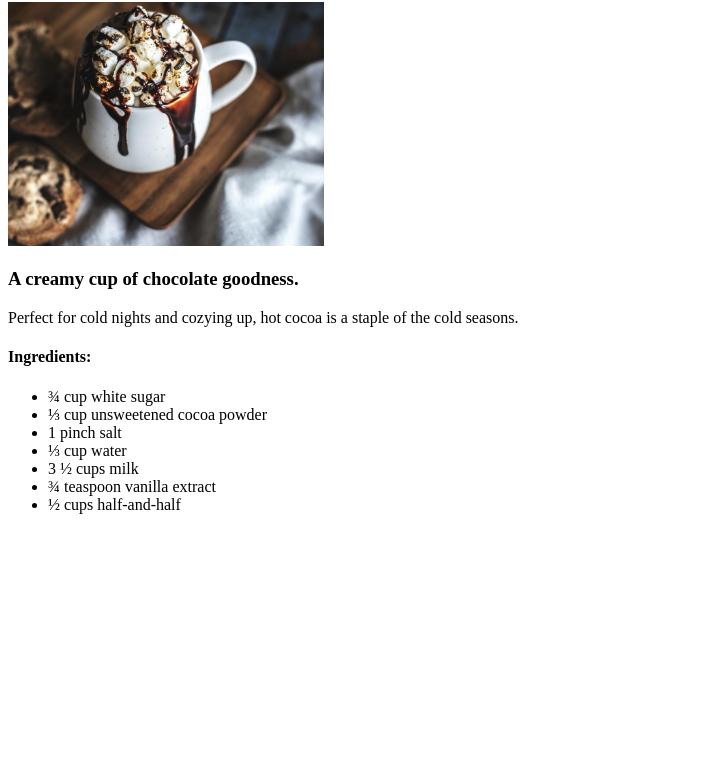
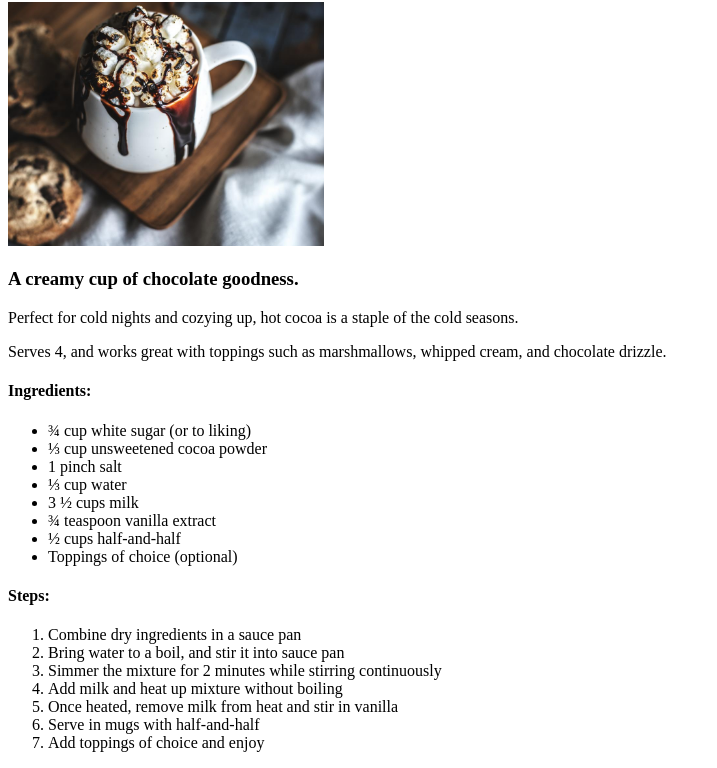
Before and after one commit to tobbiforhire/odin-recipes, a plain HTML site: page recipes/hot-cocoa.html in a window 1280 px wide. Shown: the part 78-846 px from the top of the page, without its empty margins (0-717 px from the left). Before the commit the page ends 800 px from the top, so only its background shows below. Drawn offline with Linux system fonts and the light colour scheme.

Commit message:
Add list of steps and revise certain elements
Add a new ordered list of steps, along with a new paragraph to describe
the recipe.
Also, include discretionary toppings as an ingredient, and specify that
sugar amount may vary depending on preference.

```diff
--- a/recipes/hot-cocoa.html
+++ b/recipes/hot-cocoa.html
@@ -9,15 +9,27 @@
         <img src="./img/hot-cocoa.jpg" alt="A delicious cup of hot cocoa with roasted marshmallows and chocolate drizzle on top." width="25%" height="25%">
         <h3>A creamy cup of chocolate goodness.</h3>
         <p>Perfect for cold nights and cozying up, hot cocoa is a staple of the cold seasons.</p>
+        <p>Serves 4, and works great with toppings such as marshmallows, whipped cream, and chocolate drizzle.</p>
         <h4>Ingredients:</h4>
         <ul>
-            <li>¾ cup white sugar</li>
+            <li>¾ cup white sugar (or to liking)</li>
             <li>⅓ cup unsweetened cocoa powder</li>
             <li>1 pinch salt</li>
             <li>⅓ cup water</li>
             <li>3 ½ cups milk</li>
             <li>¾ teaspoon vanilla extract</li>
             <li>½ cups half-and-half</li>
+            <li>Toppings of choice (optional)</li>
         </ul>
+        <h4>Steps:</h4>
+        <ol>
+            <li>Combine dry ingredients in a sauce pan</li>
+            <li>Bring water to a boil, and stir it into sauce pan</li>
+            <li>Simmer the mixture for 2 minutes while stirring continuously</li>
+            <li>Add milk and heat up mixture without boiling</li>
+            <li>Once heated, remove milk from heat and stir in vanilla</li>
+            <li>Serve in mugs with half-and-half</li>
+            <li>Add toppings of choice and enjoy</li>
+        </ol>
     </body>
 </html>
```
